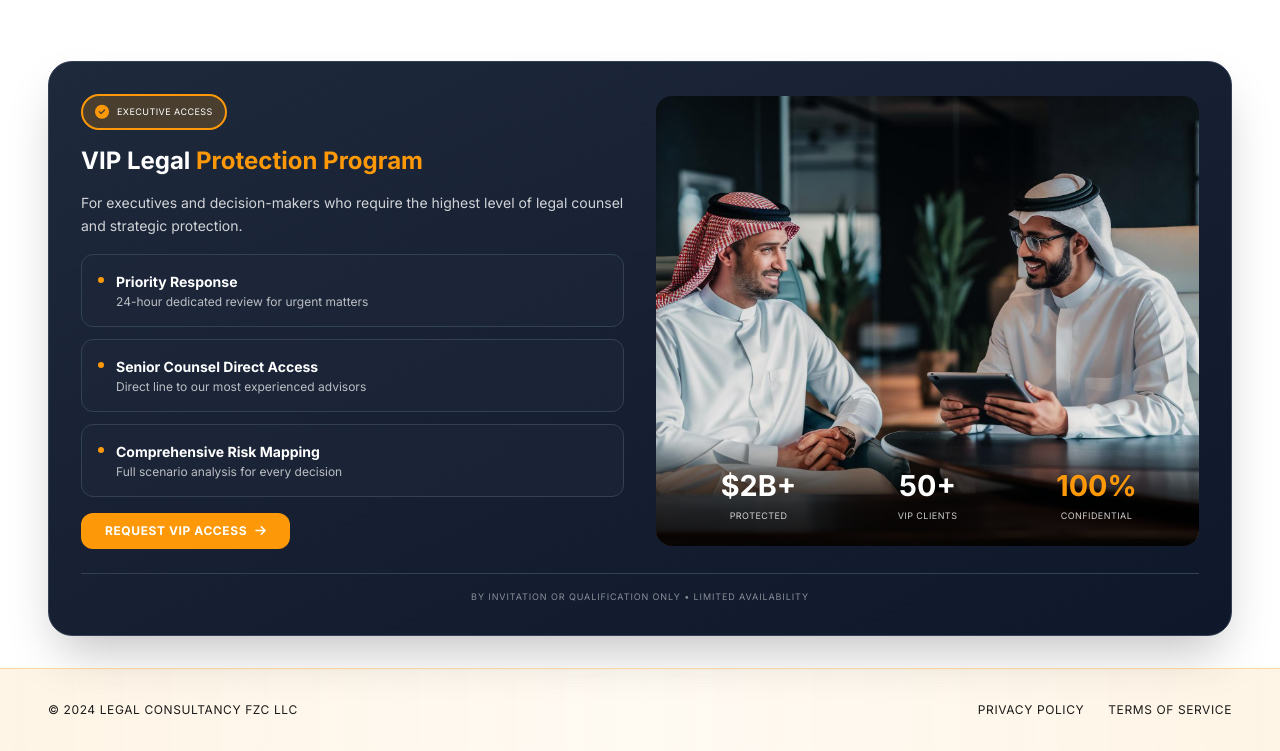
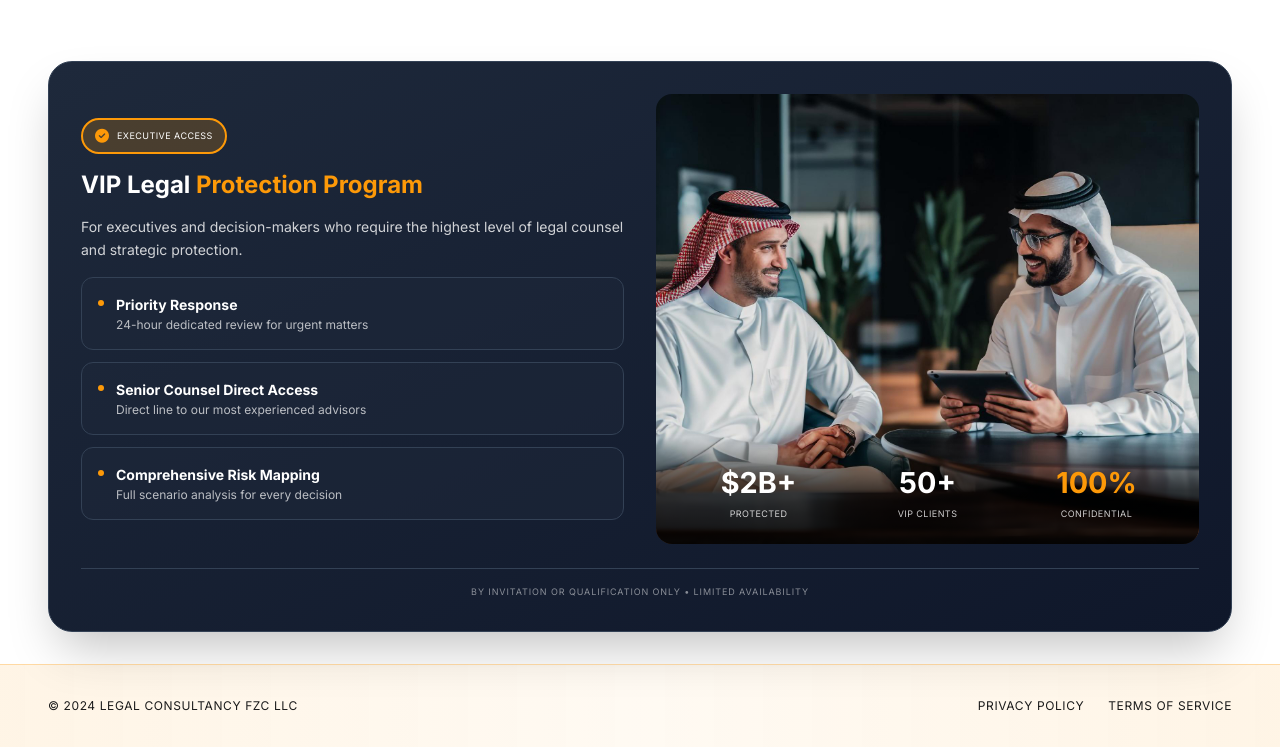
Before and after one commit to ahmedkhaledaboamer/Legal-Consultant, a website: page index.html in a window 1280 px wide. Shown: the part 1783-2534 px from the top of the page. Drawn offline with nearby package versions, Linux system fonts and the light colour scheme.

Commit message:
remove btn vip

```diff
--- a/index.html
+++ b/index.html
@@ -586,11 +586,7 @@
                             </div>
                         </div>
 
-                        <!-- CTA Button -->
-                        <button class="w-full lg:w-auto px-6 py-2.5 bg-orange-primary text-white rounded-xl font-bold text-xs uppercase tracking-wider flex items-center justify-center gap-2 hover:bg-orange-dark hover:shadow-xl hover:scale-105 active:scale-95 transition-all duration-300 group">
-                            <span>Request VIP Access</span>
-                            <i class="fas fa-arrow-right text-xs group-hover:translate-x-2 transition-transform duration-300"></i>
-                        </button>
+
                     </div>
 
                     <!-- Right Section: Image with Statistics -->
```
